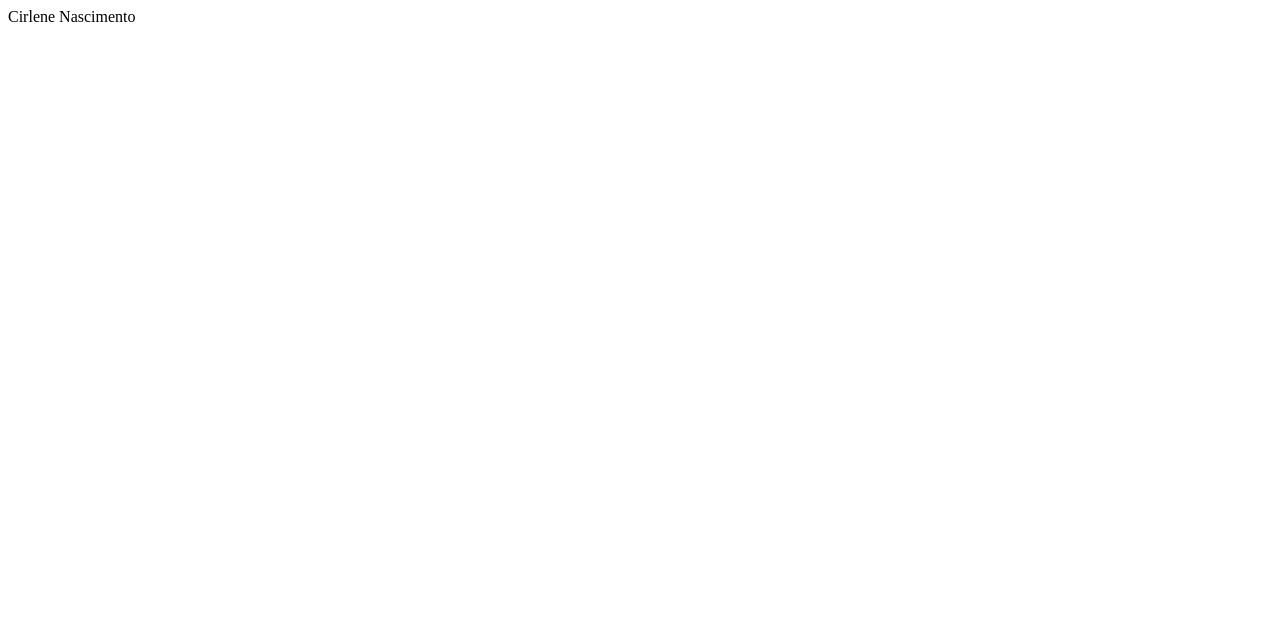
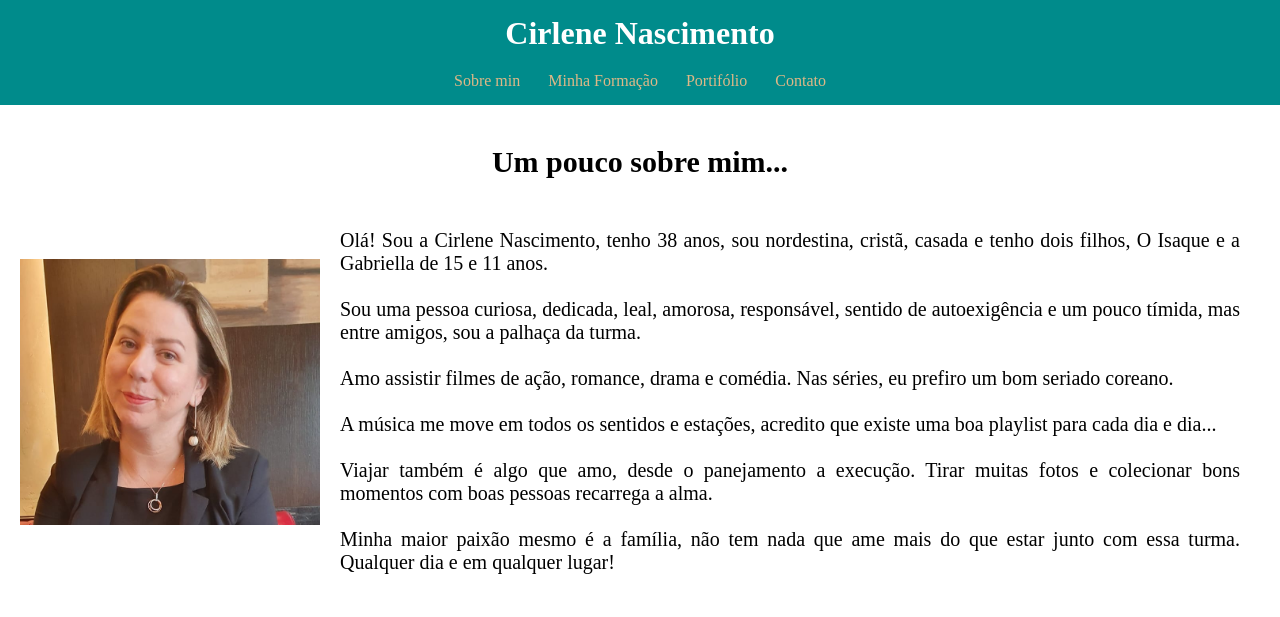
Before and after one commit to CirleneNascimento/projeto_web, a plain HTML site: page index.html in a window 1280 px wide. Drawn offline with Linux system fonts and the light colour scheme.

Commit message:
Add files via upload

```diff
--- /dev/null
+++ b/contato.html
@@ -0,0 +1,54 @@
+<!DOCTYPE html>
+<html lang="pt-br">
+
+<head>
+	<meta charset="utf-8">
+	<meta name="viewport" content="width=device-width, initial-scale=1.0">
+
+	<title>Fundamentos da Programação Web - Atividade Prática</title>
+
+	<link rel="stylesheet" href="css/style.css">
+</head>
+
+<body>
+	<div id="header">
+		<div id="logo">
+			<h1>Cirlene Nascimento</h1>
+		</div>
+
+		<nav>
+			<a href="index.html">Sobre min</a>
+			<a href="minha_formacao.html">Minha Formação</a>
+			<a href="portifolio.html">Portifólio</a>
+			<a href="contato.html">Contato</a>
+		</nav>
+	</div>
+
+	<div id="content">
+		<h2>Contato</h2>
+
+		<div id="contato">
+			<form>
+				<label for="nome">Nome para contato</label><br>
+				<input type="text" id="nome" style="width: 800px;"><br><br>
+				<label for="telefone">Número do telefone</label><br>
+				<input type="text" id="telefone"><br><br>
+				<label for="nome">Enviar mensagem</label><br>
+				<textarea type="text" id="mensagem" style="width: 800px; height: 100px;"></textarea><br>
+				<button type="button" onclick="enviarContato()">Enviar contato</button>
+			</form>
+		</div>
+
+	</div>
+	<script>
+		function enviarContato(){
+			let nome = document.getElementById("nome").value;
+			let telefone = document.getElementById("telefone").value;
+			let mensagem = document.getElementById("mensagem").value;
+
+			alert(nome + ", agradeço o seu contato e retornarei em breve para o número " + telefone);
+		}
+	</script>
+</body>
+
+</html>
--- /dev/null
+++ b/css/style.css
@@ -0,0 +1,95 @@
+/* Limpa as formatações */
+* {
+    margin: 0;
+    padding: 0;
+}
+
+/* Formatação do header */
+#header {
+    background-color:darkcyan;
+    padding: 15px;
+    text-align: center;
+}
+
+#logo h1 {
+    color: white;
+    padding-bottom: 20px;
+}
+
+/* Formatação do menu */
+#header a:link, #header a:visited {
+    color:burlywood;
+    padding: 8px 12px;
+    text-decoration: none;
+}
+
+#header a:hover {
+    color: darkslateblue;
+    background-color:antiquewhite;
+    text-decoration: none;
+}
+
+/* Formatação dos links */
+a {
+    text-decoration: none;
+}
+
+a:link, a:visited {
+    color: darkslateblue;
+    text-decoration: none;
+}
+
+a:hover {
+    text-decoration: underline;
+}
+
+/* Formatação do content */
+#content {
+    padding: 20px;
+    text-align: center;
+    font-size: 20px;
+}
+
+h2 {
+    padding-top: 20px;
+    padding-bottom: 30px;
+}
+
+#conteudo {
+    display: grid;
+}
+
+#contato {
+    display: grid;
+    text-align: left;
+}
+
+#imagem_principal{
+    margin-top: 50px;
+    width: 300px;
+    grid-column-start: 1;
+    grid-column-end: 4;
+}
+
+#imagem_portfolio{
+    margin-top: 0;
+    width: 300px;
+    grid-column-start: 1;
+    grid-column-end: 4;
+}
+
+#imagem_cv{
+    margin-top: 100px;
+    width: 200px;
+    grid-column-start: 1;
+    grid-column-end: 4;
+}
+
+#texto1{
+    grid-column-start: 5;
+    grid-column-end: 12;
+    text-align: justify;
+    padding: 20px;
+
+
+}
--- a/index.html
+++ b/index.html
@@ -1,8 +1,54 @@
+<!DOCTYPE html>
+<html lang="pt-br">
+
 <head>
-    <title>Atividade Prática Web - Cirlene</title>
+	<meta charset="utf-8">
+	<meta name="viewport" content="width=device-width, initial-scale=1.0">
 
+	<title>Fundamentos da Programação Web - Atividade Prática</title>
+
+	<link rel="stylesheet" href="css/style.css">
 </head>
+
 <body>
-    Cirlene Nascimento
+	<div id="header">
+		<div id="logo">
+			<h1>Cirlene Nascimento</h1>
+		</div>
 
+		<nav>
+			<a href="index.html">Sobre min</a>
+			<a href="minha_formacao.html">Minha Formação</a>
+			<a href="portifolio.html">Portifólio</a>
+			<a href="contato.html">Contato</a>
+		</nav>
+	</div>
+
+	<div id="content">
+		<h2>Um pouco sobre mim...</h2>
+
+		<div id="conteudo">
+			<div>
+				<img id="imagem_principal" src="foto.jpeg">
+			</div>
+
+			<div id="texto1">
+				<p>Olá! Sou a Cirlene Nascimento, tenho 38 anos, sou nordestina, cristã, casada e tenho dois filhos, O Isaque e a Gabriella de 15 e 11 anos. </p>
+				<br>
+				<p>Sou uma pessoa curiosa, dedicada, leal, amorosa, responsável, sentido de autoexigência e um pouco tímida, mas entre amigos, sou a palhaça da turma.</p>
+				<br>
+				<p>Amo assistir filmes de ação, romance, drama e comédia. Nas séries, eu prefiro um bom seriado coreano.</p>
+				<br>
+				<p>A música me move em todos os sentidos e estações, acredito que existe uma boa playlist para cada dia e dia...</p>
+				<br>
+				<p>Viajar também é algo que amo, desde o panejamento a execução. Tirar muitas fotos e colecionar bons momentos com boas pessoas recarrega a alma.</p>
+				<br>
+				<p>Minha maior paixão mesmo é a família, não tem nada que ame mais do que estar junto com essa turma. Qualquer dia e em qualquer lugar!</p>
+			</div>
+		</div>
+
+
+	</div>
 </body>
+
+</html>
```
Also changed, not shown: minha_formacao.html (added, +61 -0 lines), portifolio.html (added, +56 -0 lines), cv.png (added), fome.jpeg (added), formacao.jpg (added), foto.jpeg (added), linkedin.png (added).
